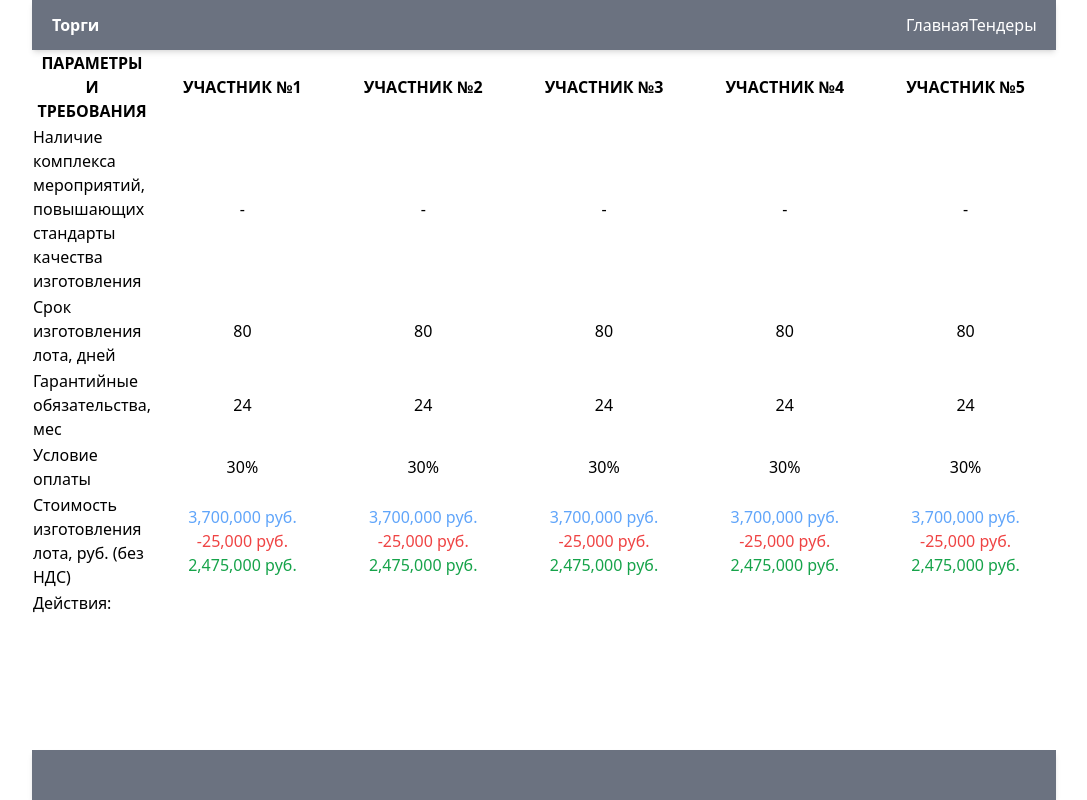
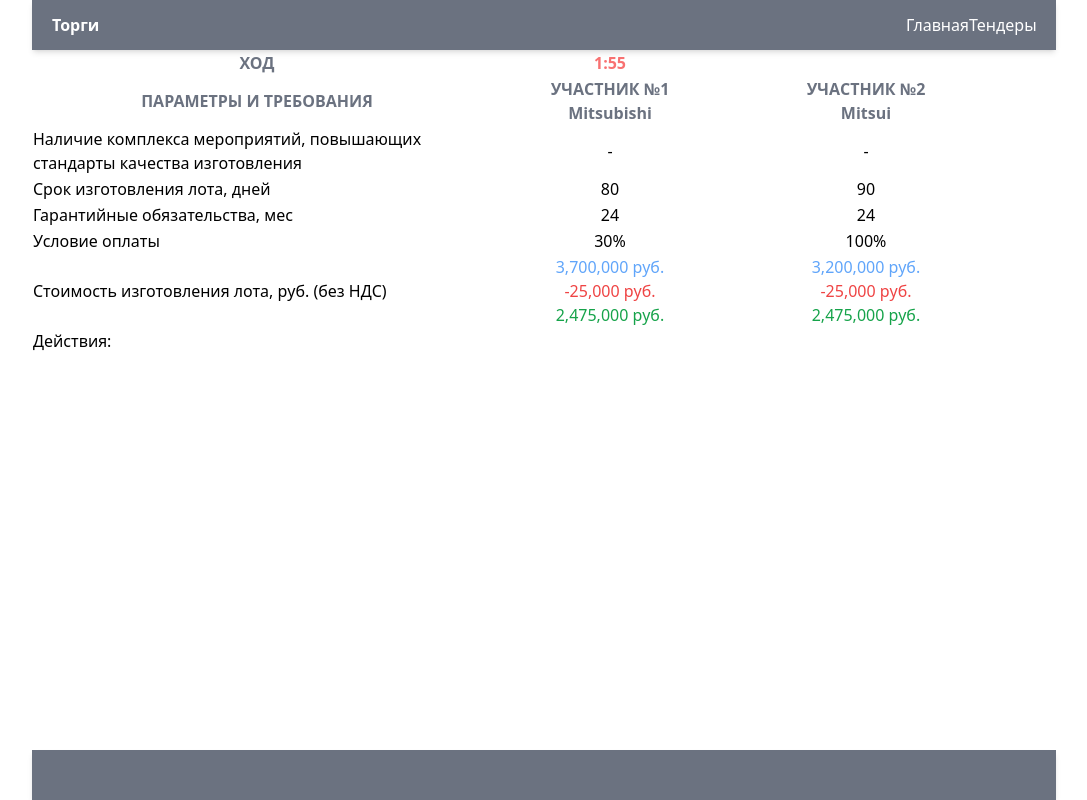
Before and after one commit to AntonChanin/lotus-trade, a React (Vite) app: page / in a window 1280 px wide. Shown: the whole page, without its empty margins (96-1183 px from the left). Built offline with nearby package versions, Linux system fonts and the light colour scheme.

Commit message:
верстка таблицы

```diff
--- a/src/components/TenderTable.tsx
+++ b/src/components/TenderTable.tsx
@@ -1,12 +1,15 @@
-import React, { FC } from 'react';
+import React, { FC, useState } from 'react';
 import { ParticipantModel } from '../model/participant';
 import { TenderTableRowData } from '../types/tender';
+import uuid from '../utils/uuid';
 import TenderTableRow from './TenderTableRow';
 import TenderTableTitle from './TenderTableTitle';
+import Timer from './Timer';
 
 const TenderTable: FC = () => {
   const participants: ParticipantModel[] = [
     {
+      entity: { value: 'Mitsubishi', },
       complexQualityBoost: { value: '-', },
       lotTime: { value: 80, },
       warrantyObligations: { value: 24, },
@@ -32,13 +35,14 @@ const TenderTable: FC = () => {
       action: { value: '', },
     },
     {
+      entity: { value: 'Mitsui', },
       complexQualityBoost: { value: '-', },
-      lotTime: { value: 80, },
+      lotTime: { value: 90, },
       warrantyObligations: { value: 24, },
-      paymentTerms: { value: '30%', },
+      paymentTerms: { value: '100%', },
       lotCost:  {
-        value: '3,700,000 руб. \n -25,000 руб. \n 2,475,000 руб.',
-        renderProps: { full: '3,700,000',
+        value: '3,200,000 руб. \n -25,000 руб. \n 2,475,000 руб.',
+        renderProps: { full: '3,200,000',
           vat: '-25,000',
           withoutVAT: '2,475,000',
           currency: 'руб',
@@ -57,13 +61,14 @@ const TenderTable: FC = () => {
       action: { value: '', },
     },
     {
+      entity: { value: 'Sumitomo', },
       complexQualityBoost: { value: '-', },
-      lotTime: { value: 80, },
-      warrantyObligations: { value: 24, },
-      paymentTerms: { value: '30%', },
+      lotTime: { value: 75, },
+      warrantyObligations: { value: 22, },
+      paymentTerms: { value: '60%', },
       lotCost:  {
-        value: '3,700,000 руб. \n -25,000 руб. \n 2,475,000 руб.',
-        renderProps: { full: '3,700,000',
+        value: '2,800,000 руб. \n -25,000 руб. \n 2,475,000 руб.',
+        renderProps: { full: '2,800,000',
           vat: '-25,000',
           withoutVAT: '2,475,000',
           currency: 'руб',
@@ -82,13 +87,14 @@ const TenderTable: FC = () => {
       action: { value: '', },
     },
     {
+      entity: { value: 'Fuyo Group', },
       complexQualityBoost: { value: '-', },
-      lotTime: { value: 80, },
-      warrantyObligations: { value: 24, },
-      paymentTerms: { value: '30%', },
+      lotTime: { value: 120, },
+      warrantyObligations: { value: 36, },
+      paymentTerms: { value: '50%', },
       lotCost:  {
-        value: '3,700,000 руб. \n -25,000 руб. \n 2,475,000 руб.',
-        renderProps: { full: '3,700,000',
+        value: '2,500,000 руб. \n -25,000 руб. \n 2,475,000 руб.',
+        renderProps: { full: '2,500,000',
           vat: '-25,000',
           withoutVAT: '2,475,000',
           currency: 'руб',
@@ -107,6 +113,7 @@ const TenderTable: FC = () => {
       action: { value: '', },
     },
     {
+      entity: { value: 'Dai-Ichi Kangyo', },
       complexQualityBoost: { value: '-', },
       lotTime: { value: 80, },
       warrantyObligations: { value: 24, },
@@ -142,18 +149,62 @@ const TenderTable: FC = () => {
     { title: 'Действия:', field: 'action' },
   ];
 
+  const [moveListener, setMoveListener] = useState(participants.map((_, i) => (i === 0)));
+
+  const moveHandler = () => {
+    setMoveListener(
+      moveListener.map((move, index) => {
+        let prevIndex = 0;
+        if (move) {
+          prevIndex = index;
+          return !move;
+        }
+        if (index === prevIndex + 1) {
+          if (index === (moveListener.length - 1)) {
+            prevIndex = 0;
+          }
+          return !move;
+        }
+        return move;
+      })
+    );
+  }
+
   return (
-    <div>
-      <table>
+    <div className="overflow-auto">
+      <table className="w-max">
         <thead>
           <tr>
-             <TenderTableTitle title="ПАРАМЕТРЫ И ТРЕБОВАНИЯ" />
-          {participants.map((_, index) => <TenderTableTitle title={`УЧАСТНИК №${index + 1}`} />)}
+            <TenderTableTitle title="ХОД" />
+            {moveListener.map((isMove) => (
+              isMove
+              ? (
+                <td className="text-red-400 m-auto font-bold" key={uuid()}>
+                  <div className="flex justify-center">
+                    <Timer initialMinute={2} initialSeconds={0} callback={moveHandler} />
+                  </div>
+                </td>
+              )
+              : (
+                <td key={uuid()}></td>
+              )
+            ))}
           </tr>
-
+          <tr>
+            <TenderTableTitle title="ПАРАМЕТРЫ И ТРЕБОВАНИЯ" />
+            {participants.map((_, index) => (
+              <TenderTableTitle
+                key={uuid()}
+                className="flex flex-col"
+                title={[
+                  `УЧАСТНИК №${index + 1} `,
+                  `${_.entity.render?.(_.entity.renderProps ?? { value: _.entity.value }) ?? _.entity.value}`,
+                ]} />
+            ))}
+          </tr>
         </thead>
         <tbody>
-          {rows.map(({ title, field }) => (<TenderTableRow title={title} participants={participants.map((participant) => {
+          {rows.map(({ title, field }) => (<TenderTableRow key={uuid()} title={title} participants={participants.map((participant) => {
             const { render, renderProps, value, } = participant[field];
             return render?.(renderProps ?? { value }) ?? <div className="flex justify-center">{value}</div>;
           })} />))}
--- a/src/components/TenderTableRow.tsx
+++ b/src/components/TenderTableRow.tsx
@@ -1,4 +1,5 @@
 import React, { FC } from 'react';
+import uuid from '../utils/uuid';
 
 type Props = {
   title: string;
@@ -13,7 +14,7 @@ const TenderTableRow: FC<Props> = ({
     <td className={'max-w-[450px]'}>{title}</td>
     <>{participants?.map(
         (value) => (
-          <td className="w-64">{value}</td>
+          <td key={uuid()} className="w-64">{value}</td>
         )
       )
     }</>
--- a/src/components/TenderTableTitle.tsx
+++ b/src/components/TenderTableTitle.tsx
@@ -1,9 +1,21 @@
 import React, { FC } from 'react';
 
 type Props = {
-  title: string;
+  title: string | string[];
+  className?: string;
 }
 
-const TenderTableTitle: FC<Props> = ({ title }) => (<th>{title}</th>);
+const TenderTableTitle: FC<Props> = ({ title, className }) => {
+  const restTitle = [...title];
+  return (
+    <th className="text-gray-500">
+      <div className={`text-gray-500 ${className ?? ''}`.trimEnd()}>
+        {
+          restTitle[0].length > 1 ? restTitle.map((t) => <div>{t}</div>) : <div>{title}</div>
+        }
+      </div>
+    </th>
+  );
+};
 
 export default TenderTableTitle;
```
